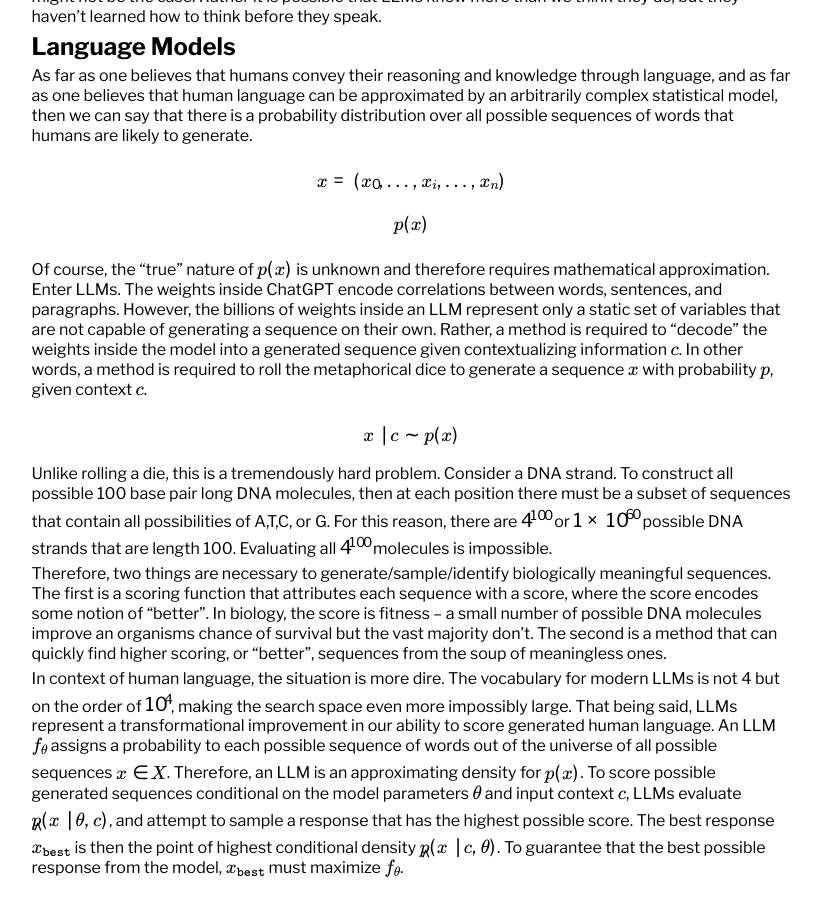
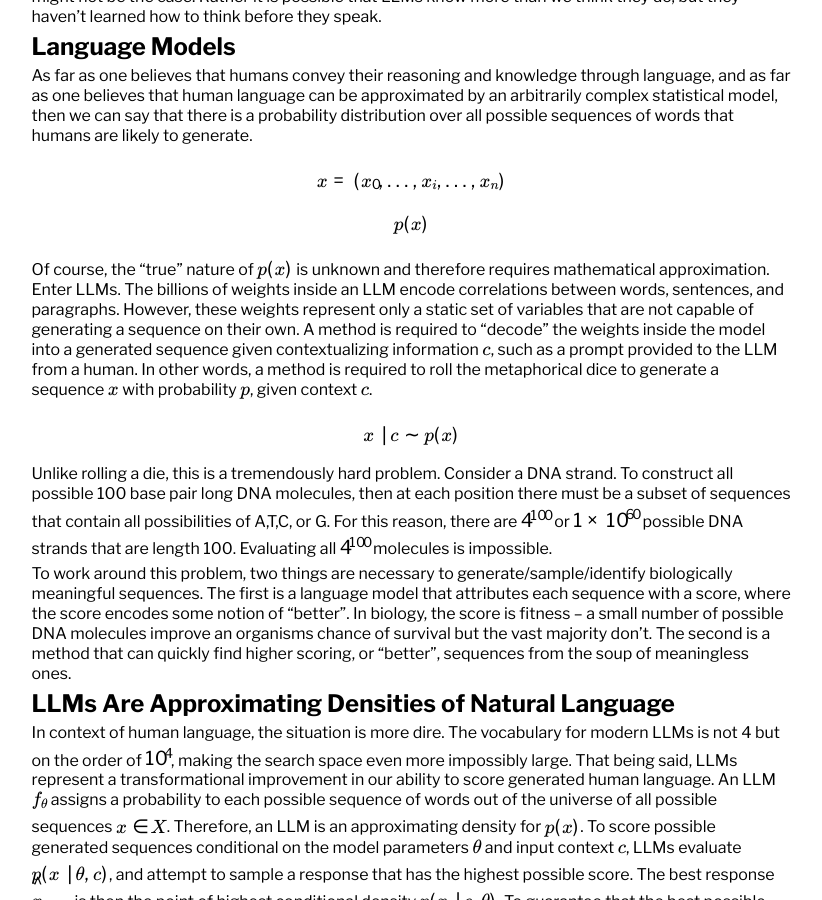
Before and after one commit to dan-sprague/dan-sprague.github.io, a Jekyll site: the page built from _posts/2025-02-02-llmthinking.markdown, in a window 1280 px wide and 900 px high, scrolled down 260 px. Shown: the whole window, without its empty margins (221-1043 px from the left). Built offline with Jekyll 4.4.1, drawn with Linux system fonts in a browser that asks for light colours; formulas are drawn with MathJax 3.

Commit message:
fixed bug

```diff
--- a/_posts/2025-02-02-llmthinking.markdown
+++ b/_posts/2025-02-02-llmthinking.markdown
@@ -18,13 +18,15 @@ $$x = (x_0,...,x_i,...,x_n)$$
 
 $$p(x)$$
 
-Of course, the "true" nature of $p(x)$ is unknown and therefore requires mathematical approximation. Enter LLMs. The weights inside ChatGPT encode correlations between words, sentences, and paragraphs. However, the billions of weights inside an LLM represent only a static set of variables that are not capable of generating a sequence on their own. Rather, a method is required to "decode" the weights inside the model into a generated sequence given contextualizing information $c$. In other words, a method is required to roll the metaphorical dice to generate a sequence $x$ with probability $p$, given context $c$.
+Of course, the "true" nature of $p(x)$ is unknown and therefore requires mathematical approximation. Enter LLMs. The billions of weights inside an LLM encode correlations between words, sentences, and paragraphs. However, these weights represent only a static set of variables that are not capable of generating a sequence on their own. A method is required to "decode" the weights inside the model into a generated sequence given contextualizing information $c$, such as a prompt provided to the LLM from a human. In other words, a method is required to roll the metaphorical dice to generate a sequence $x$ with probability $p$, given context $c$.
 
 $$ x \mid c \sim p(x) $$
 
 Unlike rolling a die, this is a tremendously hard problem. Consider a DNA strand. To construct all possible 100 base pair long DNA molecules, then at each position there must be a subset of sequences that contain all possibilities of A,T,C, or G. For this reason, there are $4^{100}$ or $$1 \times 10^{60}$$ possible DNA strands that are length 100. Evaluating all $4^{100}$ molecules is impossible.
 
-Therefore, two things are necessary to generate/sample/identify biologically meaningful sequences. The first is a scoring function that attributes each sequence with a score, where the score encodes some notion of "better". In biology, the score is fitness -- a small number of possible DNA molecules improve an organisms chance of survival but the vast majority don't. The second is a method that can quickly find higher scoring, or "better", sequences from the soup of meaningless ones.
+To work around this problem, two things are necessary to generate/sample/identify biologically meaningful sequences. The first is a language model that attributes each sequence with a score, where the score encodes some notion of "better". In biology, the score is fitness -- a small number of possible DNA molecules improve an organisms chance of survival but the vast majority don't. The second is a method that can quickly find higher scoring, or "better", sequences from the soup of meaningless ones.
+
+# LLMs Are Approximating Densities of Natural Language
 
 In context of human language, the situation is more dire. The vocabulary for modern LLMs is not 4 but on the order of $10^4$, making the search space even more impossibly large. That being said, LLMs represent a transformational improvement in our ability to score generated human language. An LLM $f_\theta$ assigns a probability to each possible sequence of words out of the universe of all possible sequences $x \in X$. Therefore, an LLM is an approximating density for $p(x)$. To score possible generated sequences conditional on the model parameters $\theta$ and input context $c$, LLMs evaluate $\hat{p}(x \mid \theta,c)$, and attempt to sample a response that has the highest possible score. The best response $x_{\texttt{best}}$ is then the point of highest conditional density $\hat{p}(x \mid c,\theta)$. To guarantee that the best possible response from the model, $x_{\texttt{best}}$ must maximize $f_\theta$.
 
```
